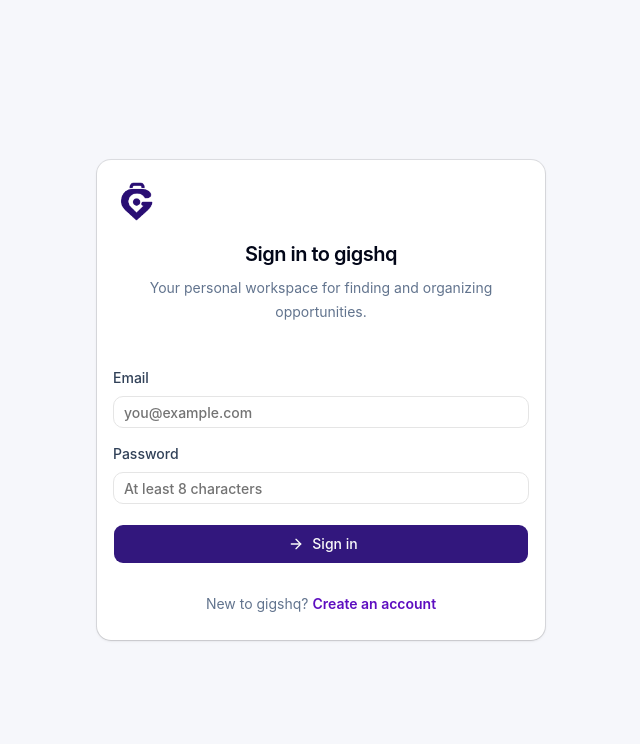
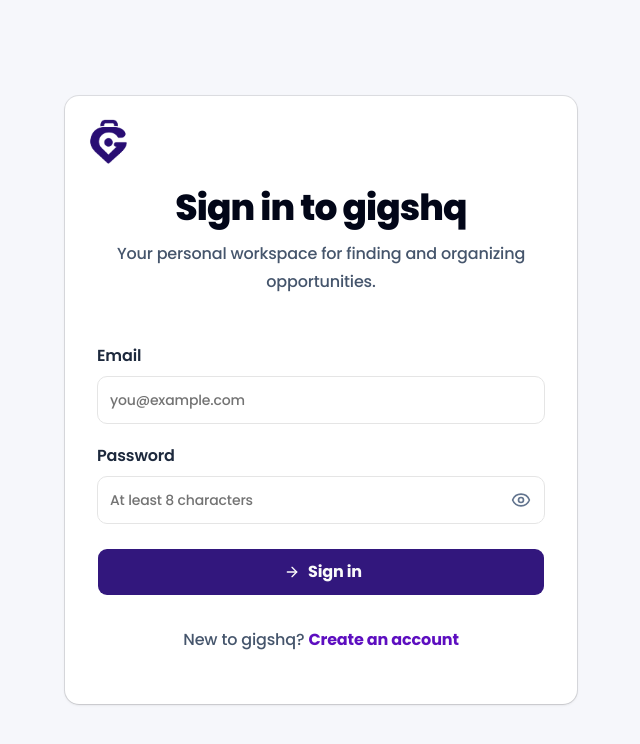
Before and after one commit to gigscode/gigshq, a Next.js app: page /login in a window 1280 px wide. Shown: the top 744 px of the page, without its empty margins (319-959 px from the left). Built offline with nearby package versions, Linux system fonts and the light colour scheme.

Commit message:
changes font

```diff
--- a/app/globals.css
+++ b/app/globals.css
@@ -90,5 +90,8 @@
   }
   body {
     @apply bg-background text-foreground;
+    font-family: var(--font-poppins), sans-serif;
+    font-weight: 500;
+    letter-spacing: -0.01em;
   }
 }
--- a/app/layout.tsx
+++ b/app/layout.tsx
@@ -1,6 +1,14 @@
 import { Analytics } from '@vercel/analytics/next'
 import type { Metadata, Viewport } from 'next'
+import { Poppins } from 'next/font/google'
 import './globals.css'
+
+const poppins = Poppins({
+  variable: '--font-poppins',
+  subsets: ['latin'],
+  weight: ['400', '500', '600', '700', '800'],
+  display: 'swap',
+})
 
 export const metadata: Metadata = {
   title: 'gigshq',
@@ -24,7 +32,7 @@ export default function RootLayout({
 }>) {
   return (
     <html lang="en">
-      <body className="antialiased">
+      <body className={`${poppins.variable} antialiased`}>
         {children}
         {process.env.NODE_ENV === 'production' && <Analytics />}
       </body>
--- a/app/login/login-form.tsx
+++ b/app/login/login-form.tsx
@@ -3,9 +3,9 @@
 import { useState, type FormEvent } from 'react'
 import Image from 'next/image'
 import { useRouter } from 'next/navigation'
-import { ArrowRight, LoaderCircle } from 'lucide-react'
+import { ArrowRight, Eye, EyeOff, LoaderCircle } from 'lucide-react'
 import { Button } from '@/components/ui/button'
-import { Card, CardContent, CardHeader, CardTitle } from '@/components/ui/card'
+import { Card, CardContent, CardHeader } from '@/components/ui/card'
 import { Input } from '@/components/ui/input'
 import { createClient } from '@/lib/supabase/client'
 
@@ -14,6 +14,7 @@ export function LoginForm({ confirmationError = false }: { confirmationError?: b
   const [mode, setMode] = useState<'sign-in' | 'sign-up'>('sign-in')
   const [email, setEmail] = useState('')
   const [password, setPassword] = useState('')
+  const [passwordVisible, setPasswordVisible] = useState(false)
   const [error, setError] = useState('')
   const [message, setMessage] = useState(
     confirmationError ? 'That confirmation link could not be verified. Try signing in again or request a new confirmation email.' : '',
@@ -63,57 +64,73 @@ export function LoginForm({ confirmationError = false }: { confirmationError?: b
 
   return (
     <main className="flex min-h-screen items-center justify-center bg-[#f6f7fb] px-4 py-10">
-      <Card className="w-full max-w-md border-slate-200/80 bg-white shadow-sm">
-        <CardHeader className="items-center gap-4 pb-2 text-center">
-          <Image src="/gigshqicon.png" alt="" width={48} height={48} className="rounded-xl" />
+      <Card className="w-full max-w-lg border-slate-200/80 bg-white shadow-sm">
+        <CardHeader className="items-center gap-5 pb-2 text-center">
+          <Image src="/gigshqicon.png" alt="" width={56} height={56} className="rounded-xl" />
           <div>
-            <CardTitle className="text-xl font-semibold tracking-tight text-slate-950">
+            <h1 className="text-3xl font-extrabold tracking-tight text-slate-950 sm:text-4xl">
               {mode === 'sign-in' ? 'Sign in to gigshq' : 'Create your account'}
-            </CardTitle>
-            <p className="mt-2 text-sm leading-6 text-slate-500">
+            </h1>
+            <p className="mt-3 text-base leading-7 text-slate-600">
               Your personal workspace for finding and organizing opportunities.
             </p>
           </div>
         </CardHeader>
-        <CardContent className="pt-5">
-          <form className="flex flex-col gap-4" onSubmit={handleSubmit}>
-            <label className="flex flex-col gap-2 text-sm font-medium text-slate-700">
+        <CardContent className="px-6 pb-7 pt-6 sm:px-8">
+          <form className="flex flex-col gap-5" onSubmit={handleSubmit}>
+            <label className="flex flex-col gap-2 text-base font-semibold text-slate-800">
               Email
               <Input
                 type="email"
                 autoComplete="email"
                 required
                 maxLength={320}
+                className="h-12 px-3 text-base font-medium"
                 value={email}
                 onChange={(event) => setEmail(event.target.value)}
                 placeholder="you@example.com"
               />
             </label>
-            <label className="flex flex-col gap-2 text-sm font-medium text-slate-700">
-              Password
+            <div className="flex flex-col gap-2 text-base font-semibold text-slate-800">
+              <label htmlFor="auth-password">Password</label>
+              <span className="relative block">
                 <Input
-                type="password"
+                  id="auth-password"
+                  type={passwordVisible ? 'text' : 'password'}
                   autoComplete={mode === 'sign-in' ? 'current-password' : 'new-password'}
                   required
                   minLength={8}
                   maxLength={128}
+                  className="h-12 px-3 pr-12 text-base font-medium"
                   value={password}
                   onChange={(event) => setPassword(event.target.value)}
                   placeholder="At least 8 characters"
                 />
-            </label>
+                <button
+                  type="button"
+                  aria-label={passwordVisible ? 'Hide password' : 'Show password'}
+                  aria-pressed={passwordVisible}
+                  onClick={() => setPasswordVisible((visible) => !visible)}
+                  className="absolute inset-y-0 right-0 flex w-12 items-center justify-center rounded-r-lg text-slate-500 transition-colors hover:text-violet-800 focus-visible:outline-2 focus-visible:outline-offset-2 focus-visible:outline-violet-700"
+                >
+                  {passwordVisible
+                    ? <EyeOff aria-hidden="true" className="size-5" />
+                    : <Eye aria-hidden="true" className="size-5" />}
+                </button>
+              </span>
+            </div>
             {error && <p role="alert" className="rounded-lg border border-red-200 bg-red-50 px-3 py-2 text-sm text-red-800">{error}</p>}
             {message && <p role="status" className="rounded-lg border border-emerald-200 bg-emerald-50 px-3 py-2 text-sm text-emerald-800">{message}</p>}
-            <Button type="submit" disabled={pending} className="mt-1 w-full">
+            <Button type="submit" disabled={pending} className="mt-1 h-12 w-full text-base font-bold">
               {pending ? <LoaderCircle aria-hidden="true" className="size-4 animate-spin" /> : <ArrowRight aria-hidden="true" data-icon="inline-end" />}
               {pending ? 'Please wait…' : mode === 'sign-in' ? 'Sign in' : 'Create account'}
             </Button>
           </form>
-          <p className="mt-5 text-center text-sm text-slate-500">
+          <p className="mt-6 text-center text-base text-slate-600">
             {mode === 'sign-in' ? 'New to gigshq?' : 'Already have an account?'}{' '}
             <button
               type="button"
-              className="min-h-10 font-semibold text-violet-800 underline-offset-4 hover:underline"
+              className="min-h-10 font-bold text-violet-800 underline-offset-4 hover:underline"
               onClick={() => {
                 setMode(mode === 'sign-in' ? 'sign-up' : 'sign-in')
                 setError('')
--- a/components/dashboard.tsx
+++ b/components/dashboard.tsx
@@ -291,7 +291,7 @@ export function Dashboard({
       <aside className="hidden w-[264px] shrink-0 flex-col border-r border-slate-200 bg-white px-5 py-6 lg:flex">
         <div className="flex items-center gap-3 px-2">
           <Image src="/gigshqicon.png" alt="" width={40} height={40} className="rounded-xl" />
-          <span className="text-xl font-semibold tracking-tight">gigs<span className="text-violet-700">hq</span></span>
+          <span className="text-2xl font-bold tracking-tight">gigs<span className="text-violet-700">hq</span></span>
         </div>
         <p className="mb-3 mt-10 px-3 text-[11px] font-semibold uppercase tracking-[.12em] text-slate-400">Your workspace</p>
         <nav aria-label="Main navigation" className="flex flex-col gap-1">
@@ -312,7 +312,7 @@ export function Dashboard({
         <header className="flex min-h-[88px] items-center justify-between gap-3 border-b border-slate-200 bg-white px-5 sm:px-8">
           <div className="min-w-0">
             <p className="text-xs font-medium text-slate-500">Personal job-search workspace</p>
-            <h1 className="mt-1 truncate text-xl font-semibold tracking-tight text-slate-950 sm:text-2xl">{title}</h1>
+            <h1 className="mt-1 truncate text-2xl font-bold tracking-tight text-slate-950 sm:text-3xl">{title}</h1>
           </div>
           <div className="flex shrink-0 items-center gap-2">
             <span className="hidden max-w-48 truncate text-xs text-slate-500 sm:block">{userEmail}</span>
@@ -341,7 +341,7 @@ export function Dashboard({
                 <section className="flex flex-col justify-between gap-4 rounded-2xl border border-slate-200 bg-white p-5 shadow-sm sm:flex-row sm:items-center sm:p-6">
                   <div>
                     <div className="flex items-center gap-2"><span className="size-2 rounded-full bg-emerald-500" /><p className="text-xs font-semibold uppercase tracking-wide text-slate-500">Your saved opportunities</p></div>
-                    <p className="mt-2 max-w-2xl text-sm leading-6 text-slate-600">Add roles you find and track each application from one place. These records are saved to your Supabase account.</p>
+                    <p className="mt-2 max-w-2xl text-base font-medium leading-7 text-slate-600">Add roles you find and track each application from one place. These records are saved to your Supabase account.</p>
                   </div>
                   <Button className="w-full sm:w-auto" onClick={() => { setEditing(undefined); setShowForm((value) => !value) }}><Plus aria-hidden="true" data-icon="inline-start" />Add opportunity</Button>
                 </section>
@@ -363,7 +363,7 @@ export function Dashboard({
                   </div>
                 </section>
                 <div className="flex items-end justify-between gap-3">
-                  <div><h2 className="text-base font-semibold text-slate-950">{filtered.length} {filtered.length === 1 ? 'opportunity' : 'opportunities'}</h2><p className="mt-1 text-sm text-slate-500">Private to your signed-in account.</p></div>
+                  <div><h2 className="text-xl font-bold text-slate-950">{filtered.length} {filtered.length === 1 ? 'opportunity' : 'opportunities'}</h2><p className="mt-1 text-base text-slate-600">Private to your signed-in account.</p></div>
                 </div>
                 {filtered.length ? (
                   <div className="grid gap-4 md:grid-cols-2 xl:grid-cols-3">
@@ -373,7 +373,7 @@ export function Dashboard({
                         <Card key={opportunity.id} className="overflow-hidden border-slate-200 bg-white shadow-sm">
                           <CardContent className="p-5">
                             <div className="flex items-start justify-between gap-3">
-                              <div className="min-w-0"><p className="text-xs font-medium text-slate-500">{opportunity.company_name}</p><h3 className="mt-1 text-[15px] font-semibold leading-5 text-slate-950">{opportunity.title}</h3></div>
+                              <div className="min-w-0"><p className="text-sm font-semibold text-slate-600">{opportunity.company_name}</p><h3 className="mt-1 text-lg font-bold leading-6 text-slate-950">{opportunity.title}</h3></div>
                               <Badge variant="outline" className="shrink-0 capitalize">{opportunity.status}</Badge>
                             </div>
                             {opportunity.description && <p className="mt-4 line-clamp-3 whitespace-pre-wrap text-sm leading-6 text-slate-600">{opportunity.description}</p>}
```
Lines whose indentation alone changed are shown as unchanged.
